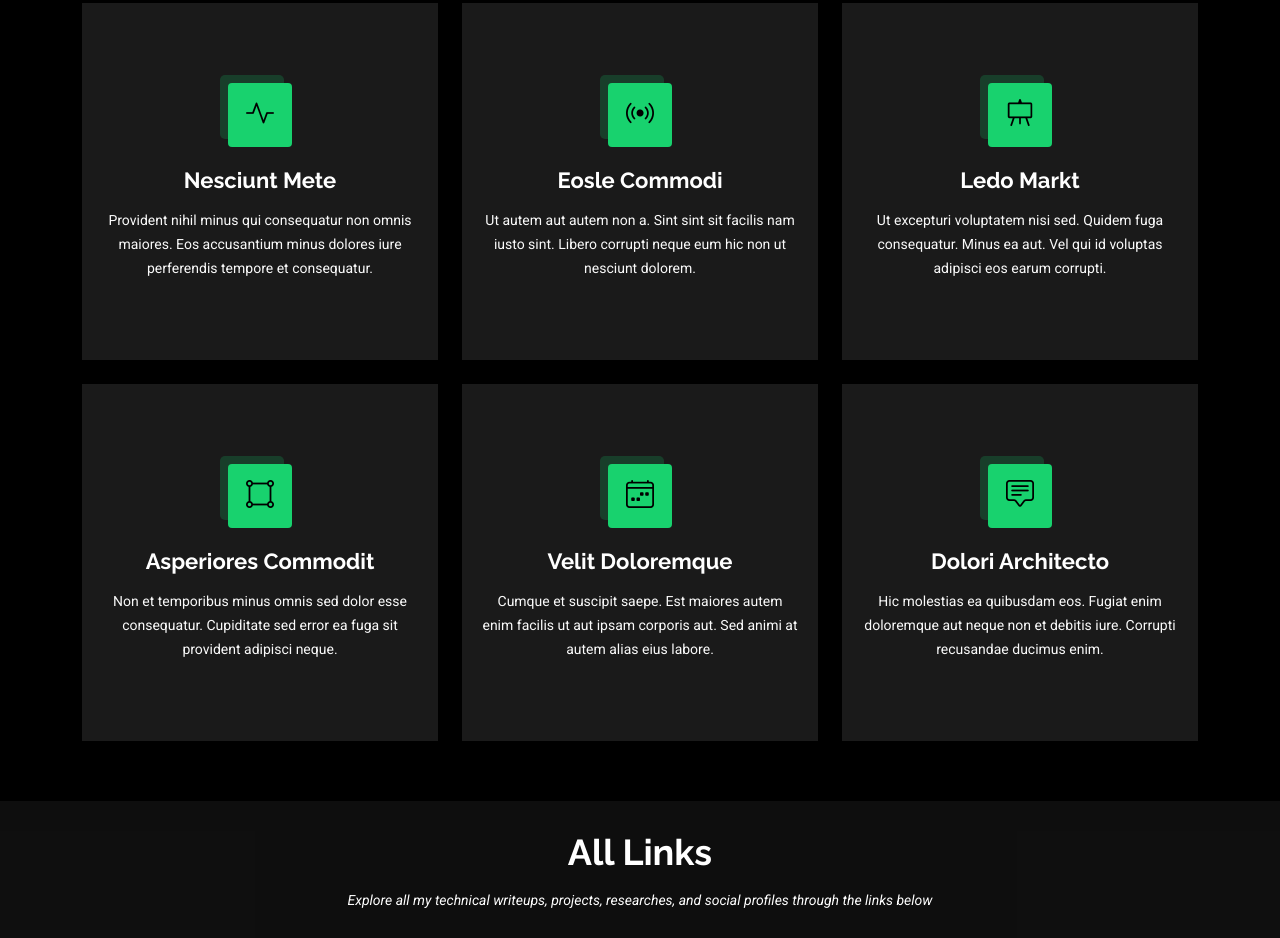
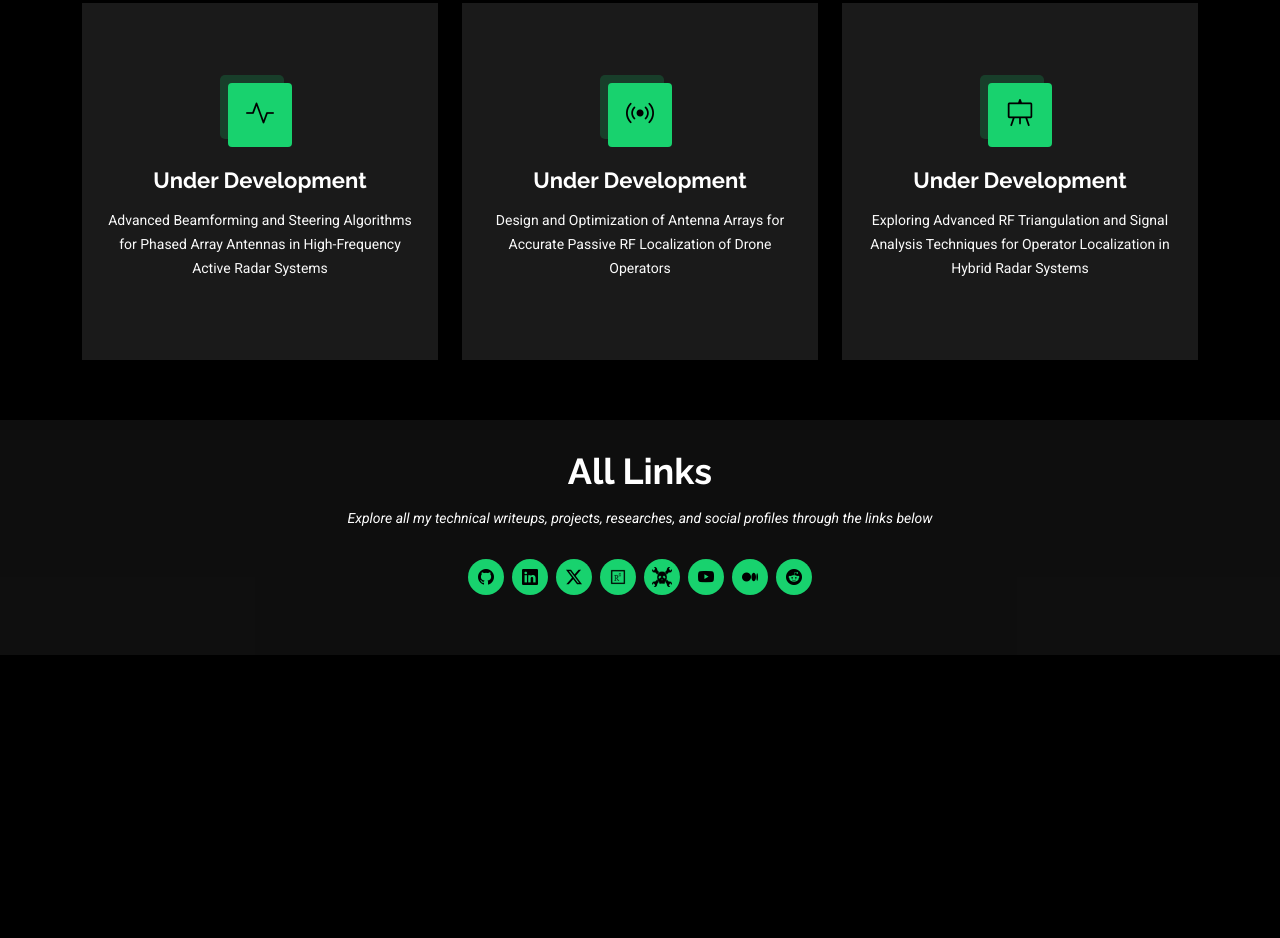
Before and after one commit to void0x11/void0x11.github.io, a plain HTML site: page research.html in a window 1280 px wide. Shown: the part 440-1378 px from the top of the page. After the commit the page ends 1095 px from the top, so only its background shows below. Drawn offline with Linux system fonts and the light colour scheme.

Commit message:
Version_1.2

```diff
--- a/research.html
+++ b/research.html
@@ -100,10 +100,10 @@
               <div class="icon">
                 <i class="bi bi-activity"></i>
               </div>
-              <a href="service-details.html" class="stretched-link">
-                <h3>Nesciunt Mete</h3>
+              <a href="#" class="stretched-link">
+                <h3>Under Development</h3>
               </a>
-              <p>Provident nihil minus qui consequatur non omnis maiores. Eos accusantium minus dolores iure perferendis tempore et consequatur.</p>
+              <p>Advanced Beamforming and Steering Algorithms for Phased Array Antennas in High-Frequency Active Radar Systems</p>
             </div>
           </div><!-- End Service Item -->
 
@@ -112,10 +112,10 @@
               <div class="icon">
                 <i class="bi bi-broadcast"></i>
               </div>
-              <a href="service-details.html" class="stretched-link">
-                <h3>Eosle Commodi</h3>
+              <a href="#" class="stretched-link">
+                <h3>Under Development</h3>
               </a>
-              <p>Ut autem aut autem non a. Sint sint sit facilis nam iusto sint. Libero corrupti neque eum hic non ut nesciunt dolorem.</p>
+              <p>Design and Optimization of Antenna Arrays for Accurate Passive RF Localization of Drone Operators</p>
             </div>
           </div><!-- End Service Item -->
 
@@ -124,49 +124,10 @@
               <div class="icon">
                 <i class="bi bi-easel"></i>
               </div>
-              <a href="service-details.html" class="stretched-link">
-                <h3>Ledo Markt</h3>
+              <a href="#" class="stretched-link">
+                <h3>Under Development</h3>
               </a>
-              <p>Ut excepturi voluptatem nisi sed. Quidem fuga consequatur. Minus ea aut. Vel qui id voluptas adipisci eos earum corrupti.</p>
-            </div>
-          </div><!-- End Service Item -->
-
-          <div class="col-lg-4 col-md-6" data-aos="fade-up" data-aos-delay="400">
-            <div class="service-item position-relative">
-              <div class="icon">
-                <i class="bi bi-bounding-box-circles"></i>
-              </div>
-              <a href="service-details.html" class="stretched-link">
-                <h3>Asperiores Commodit</h3>
-              </a>
-              <p>Non et temporibus minus omnis sed dolor esse consequatur. Cupiditate sed error ea fuga sit provident adipisci neque.</p>
-              <a href="service-details.html" class="stretched-link"></a>
-            </div>
-          </div><!-- End Service Item -->
-
-          <div class="col-lg-4 col-md-6" data-aos="fade-up" data-aos-delay="500">
-            <div class="service-item position-relative">
-              <div class="icon">
-                <i class="bi bi-calendar4-week"></i>
-              </div>
-              <a href="service-details.html" class="stretched-link">
-                <h3>Velit Doloremque</h3>
-              </a>
-              <p>Cumque et suscipit saepe. Est maiores autem enim facilis ut aut ipsam corporis aut. Sed animi at autem alias eius labore.</p>
-              <a href="service-details.html" class="stretched-link"></a>
-            </div>
-          </div><!-- End Service Item -->
-
-          <div class="col-lg-4 col-md-6" data-aos="fade-up" data-aos-delay="600">
-            <div class="service-item position-relative">
-              <div class="icon">
-                <i class="bi bi-chat-square-text"></i>
-              </div>
-              <a href="service-details.html" class="stretched-link">
-                <h3>Dolori Architecto</h3>
-              </a>
-              <p>Hic molestias ea quibusdam eos. Fugiat enim doloremque aut neque non et debitis iure. Corrupti recusandae ducimus enim.</p>
-              <a href="service-details.html" class="stretched-link"></a>
+              <p>Exploring Advanced RF Triangulation and Signal Analysis Techniques for Operator Localization in Hybrid Radar Systems</p>
             </div>
           </div><!-- End Service Item -->
 
```
